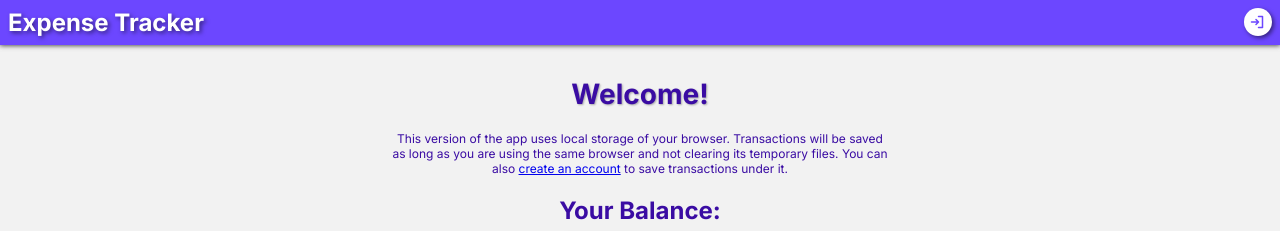
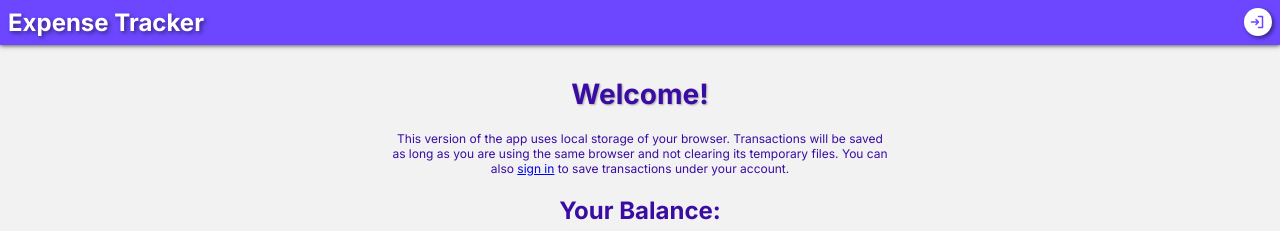
Before and after one commit to Dimterion/expense-tracker, a Next.js app: page /expense-tracker in a window 1280 px wide. Shown: the top 231 px of the page. Built offline with nearby package versions, Linux system fonts and the light colour scheme; no server answers.

Commit message:
adjust links

```diff
--- a/app/expense-tracker/page.tsx
+++ b/app/expense-tracker/page.tsx
@@ -152,7 +152,7 @@ const ExpenseTracker = () => {
         This version of the app uses local storage of your browser. Transactions
         will be saved as long as you are using the same browser and not clearing
         its temporary files. You can also{" "}
-        <Link href="./">create an account</Link> to save transactions under it.
+        <Link href="./">sign in</Link> to save transactions under your account.
       </aside>
       <section>
         <h3 className="balance-h3">Your Balance:</h3>
--- a/components/Header.tsx
+++ b/components/Header.tsx
@@ -26,6 +26,9 @@ const Header = async () => {
               elements: {
                 rootBox: "header-customClerkBtn",
               },
+              layout: {
+                helpPageUrl: "/about",
+              },
             }}
           />
         </SignedIn>
```
